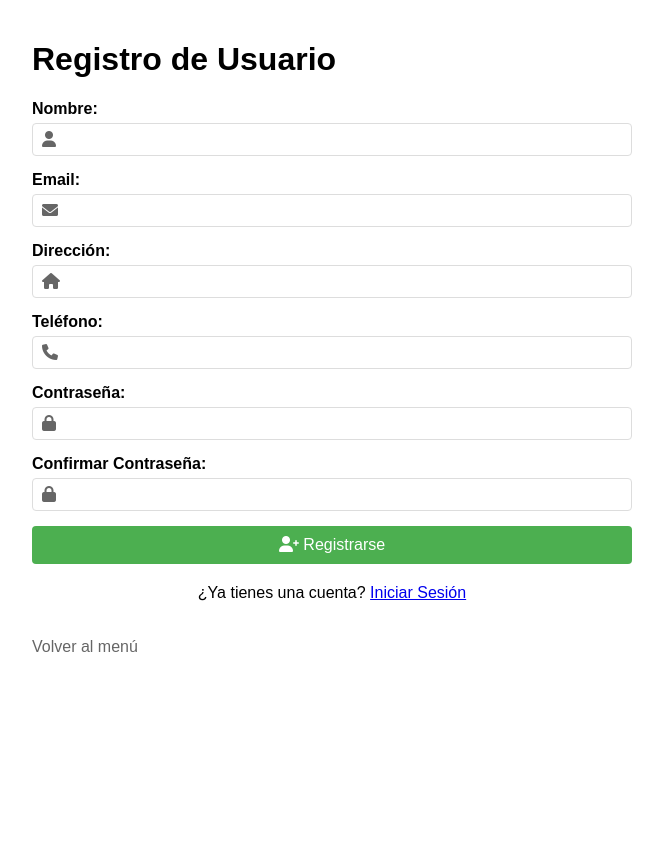
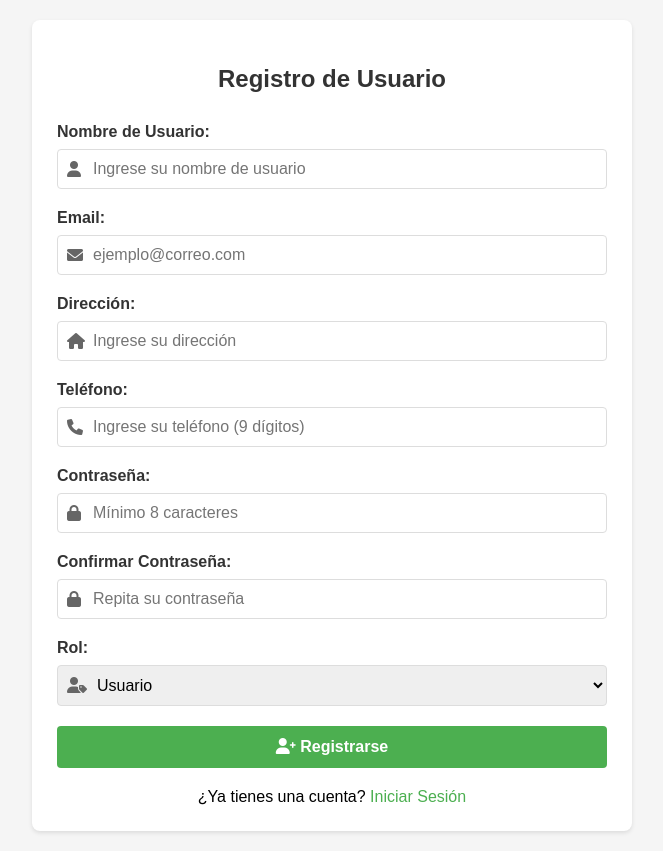
Before and after one commit to antoni117881/ProjectaRapidgo, a PHP site: page /Resource_registro.php in a window 1280 px wide. Shown: the whole page, without its empty margins (308-971 px from the left). Before the commit the page ends 652 px from the top, so only its background shows below. Run offline with PHP 8.4, Linux system fonts and the light colour scheme.

Commit message:
RegistroCompleta

```diff
--- a/Resource_registro.php
+++ b/Resource_registro.php
@@ -11,41 +11,22 @@
             max-width: 600px;
             margin: 0 auto;
             padding: 20px;
+            background-color: #f5f5f5;
+        }
+        .form-container {
+            background-color: white;
+            padding: 25px;
+            border-radius: 8px;
+            box-shadow: 0 2px 4px rgba(0,0,0,0.1);
         }
         .form-group {
-            margin-bottom: 15px;
+            margin-bottom: 20px;
         }
         .form-group label {
             display: block;
-            margin-bottom: 5px;
+            margin-bottom: 8px;
             font-weight: bold;
-        }
-        .form-group input {
-            width: 100%;
-            padding: 8px;
-            border: 1px solid #ddd;
-            border-radius: 4px;
-            box-sizing: border-box;
-        }
-        .error {
-            color: red;
-            background-color: #ffe6e6;
-            padding: 10px;
-            border-radius: 4px;
-            margin-bottom: 20px;
-        }
-        .btn {
-            background-color: #4CAF50;
-            color: white;
-            padding: 10px 20px;
-            border: none;
-            border-radius: 4px;
-            cursor: pointer;
-            width: 100%;
-            font-size: 16px;
-        }
-        .btn:hover {
-            background-color: #45a049;
+            color: #333;
         }
         .input-group {
             position: relative;
@@ -57,35 +38,74 @@
             transform: translateY(-50%);
             color: #666;
         }
-        .input-group input {
-            padding-left: 35px;
+        .input-group input, .input-group select {
+            width: 100%;
+            padding: 10px 10px 10px 35px;
+            border: 1px solid #ddd;
+            border-radius: 4px;
+            box-sizing: border-box;
+            font-size: 16px;
         }
-        .menu-link {
-            display: inline-block;
+        .input-group input:focus {
+            border-color: #4CAF50;
+            outline: none;
+            box-shadow: 0 0 5px rgba(76,175,80,0.2);
+        }
+        .error {
+            color: #d32f2f;
+            background-color: #ffebee;
+            padding: 10px;
+            border-radius: 4px;
+            margin-bottom: 20px;
+            font-size: 14px;
+        }
+        .btn-submit {
+            background-color: #4CAF50;
+            color: white;
+            padding: 12px 20px;
+            border: none;
+            border-radius: 4px;
+            cursor: pointer;
+            width: 100%;
+            font-size: 16px;
+            font-weight: bold;
+            transition: background-color 0.3s;
+        }
+        .btn-submit:hover {
+            background-color: #45a049;
+        }
+        .login-link {
+            text-align: center;
             margin-top: 20px;
-            color: #666;
+        }
+        .login-link a {
+            color: #4CAF50;
             text-decoration: none;
         }
-        .menu-link:hover {
-            color: #333;
+        .login-link a:hover {
+            text-decoration: underline;
         }
     </style>
 </head>
 <body>
-    <h1>Registro de Usuario</h1>
+    <div class="form-container">
+        <h2 style="text-align: center; color: #333; margin-bottom: 30px;">Registro de Usuario</h2>
 
         <?php if(isset($_GET['error'])): ?>
             <div class="error">
+                <i class="fas fa-exclamation-circle"></i>
                 <?php echo htmlspecialchars($_GET['error']); ?>
             </div>
         <?php endif; ?>
 
         <form action="Controller/registro.php" method="POST" onsubmit="return validarFormulario()">
             <div class="form-group">
-            <label for="nombre">Nombre:</label>
+                <label for="nombre">Nombre de Usuario:</label>
                 <div class="input-group">
                     <i class="fas fa-user"></i>
-                <input type="text" id="nombre" name="nombre" required minlength="2" maxlength="100">
+                    <input type="text" id="nombre" name="nombre" required
+                           minlength="2" maxlength="100"
+                           placeholder="Ingrese su nombre de usuario">
                 </div>
             </div>
 
@@ -93,7 +113,9 @@
                 <label for="email">Email:</label>
                 <div class="input-group">
                     <i class="fas fa-envelope"></i>
-                <input type="email" id="email" name="email" required maxlength="100">
+                    <input type="email" id="email" name="email" required
+                           maxlength="100"
+                           placeholder="ejemplo@correo.com">
                 </div>
             </div>
 
@@ -101,7 +123,9 @@
                 <label for="direccion">Dirección:</label>
                 <div class="input-group">
                     <i class="fas fa-home"></i>
-                <input type="text" id="direccion" name="direccion" maxlength="255">
+                    <input type="text" id="direccion" name="direccion"
+                           maxlength="255"
+                           placeholder="Ingrese su dirección">
                 </div>
             </div>
 
@@ -109,7 +133,10 @@
                 <label for="telefono">Teléfono:</label>
                 <div class="input-group">
                     <i class="fas fa-phone"></i>
-                <input type="tel" id="telefono" name="telefono" pattern="[0-9]{9}"
+                    <input type="tel" id="telefono" name="telefono"
+                           pattern="[0-9]{9}"
+                           maxlength="20"
+                           placeholder="Ingrese su teléfono (9 dígitos)"
                            title="Ingrese un número de teléfono válido de 9 dígitos">
                 </div>
             </div>
@@ -118,7 +145,9 @@
                 <label for="password">Contraseña:</label>
                 <div class="input-group">
                     <i class="fas fa-lock"></i>
-                <input type="password" id="password" name="password" required minlength="8" maxlength="255">
+                    <input type="password" id="password" name="password"
+                           required minlength="8" maxlength="255"
+                           placeholder="Mínimo 8 caracteres">
                 </div>
             </div>
 
@@ -126,39 +155,62 @@
                 <label for="confirmar_password">Confirmar Contraseña:</label>
                 <div class="input-group">
                     <i class="fas fa-lock"></i>
-                <input type="password" id="confirmar_password" name="confirmar_password" required>
+                    <input type="password" id="confirmar_password"
+                           name="confirmar_password" required
+                           placeholder="Repita su contraseña">
                 </div>
             </div>
 
-        <button type="submit" class="btn">
+            <div class="form-group">
+                <label for="rol">Rol:</label>
+                <div class="input-group">
+                    <i class="fas fa-user-tag"></i>
+                    <select id="rol" name="rol" required>
+                        <option value="usuario">Usuario</option>
+                        <option value="admin">Administrador</option>
+                    </select>
+                </div>
+            </div>
+
+            <button type="submit" class="btn-submit">
                 <i class="fas fa-user-plus"></i> Registrarse
             </button>
         </form>
 
-    <p style="text-align: center; margin-top: 20px;">
+        <div class="login-link">
             ¿Ya tienes una cuenta? <a href="?action=Login">Iniciar Sesión</a>
-    </p>
-
-    <a href="?action=menu" class="menu-link">Volver al menú</a>
+        </div>
+    </div>
 
     <script>
         function validarFormulario() {
             const password = document.getElementById('password').value;
             const confirmarPassword = document.getElementById('confirmar_password').value;
             const telefono = document.getElementById('telefono').value;
+            const email = document.getElementById('email').value;
 
+            // Validar coincidencia de contraseñas
             if (password !== confirmarPassword) {
                 alert('Las contraseñas no coinciden');
                 return false;
             }
 
+            // Validar longitud de contraseña
             if (password.length < 8) {
                 alert('La contraseña debe tener al menos 8 caracteres');
                 return false;
             }
 
+            // Validar formato de teléfono
             if (telefono && !telefono.match(/^[0-9]{9}$/)) {
-                alert('El teléfono debe tener 9 dígitos');
+                alert('El teléfono debe tener 9 dígitos numéricos');
+                return false;
+            }
+
+            // Validar formato de email
+            const emailRegex = /^[^\s@]+@[^\s@]+\.[^\s@]+$/;
+            if (!emailRegex.test(email)) {
+                alert('Por favor, ingrese un email válido');
                 return false;
             }
 
```
Lines whose indentation alone changed are shown as unchanged.
